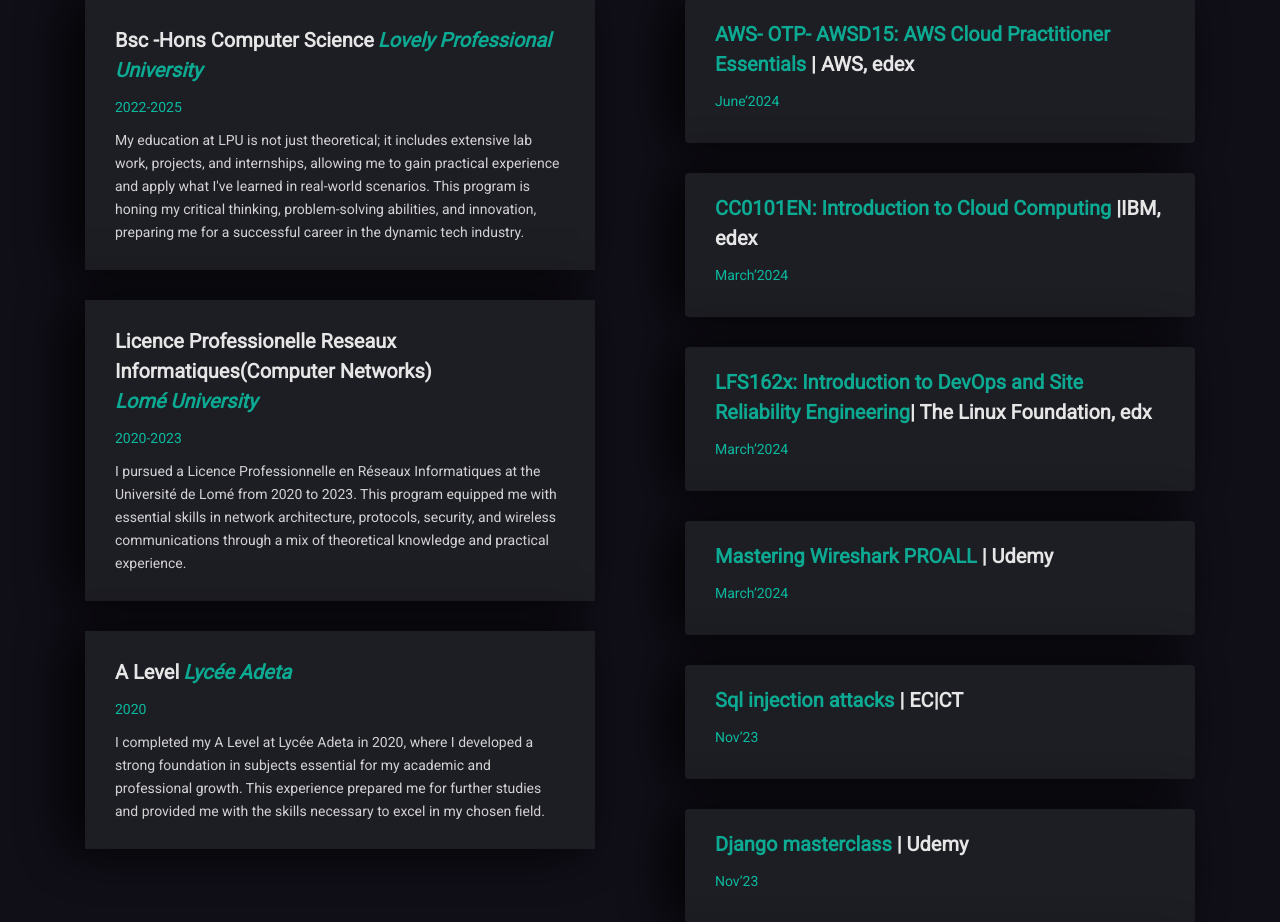
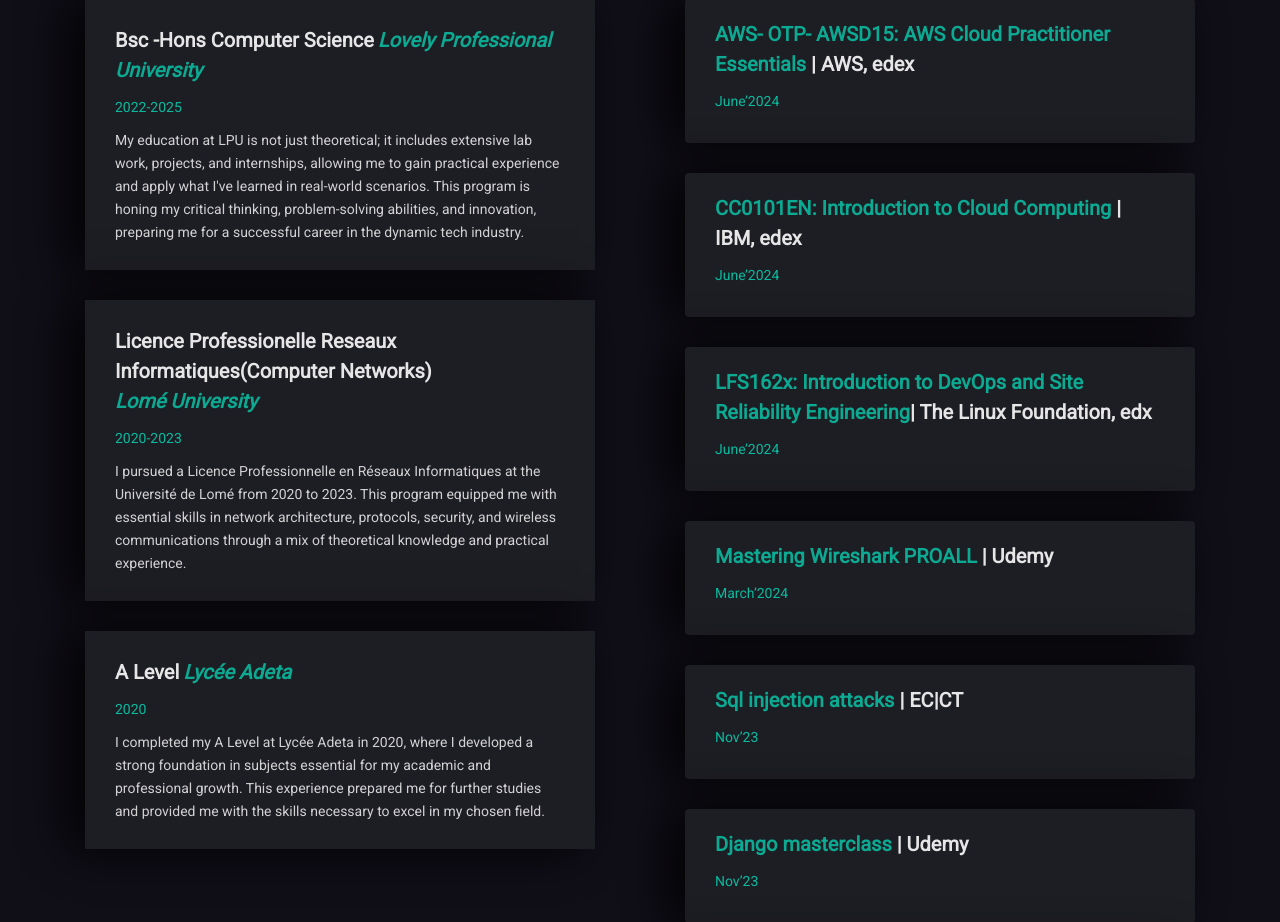
Before and after one commit to joseyawovi/profession, a Django app: page / in a window 1280 px wide. Shown: the part 2903-3825 px from the top of the page. Run offline with Django 5.2, Linux system fonts and the light colour scheme; some libraries are stand-ins or nearby versions.

Commit message:
certificates

```diff
--- a/portfolio/templates/portfolio/base.html
+++ b/portfolio/templates/portfolio/base.html
@@ -402,8 +402,8 @@
                                 <div class="mh-work-item dark-bg wow fadeInUp" data-wow-duration="0.8s"
                                     data-wow-delay="0.4s">
                                     <h4><a href="/static/assets/images/portfolio/brand3.jpg" data-fancybox
-                                            data-src="#ct2">CC0101EN: Introduction to Cloud Computing </a>|IBM, edex</h4>
-                                    <div class="mh-eduyear">March’2024</div>
+                                            data-src="#ct2">CC0101EN: Introduction to Cloud Computing </a>| IBM, edex</h4>
+                                    <div class="mh-eduyear">June’2024</div>
 
                                 </div>
                                 <!-- Education Institutes-->
@@ -412,7 +412,7 @@
                                     <h4><a href="/static/assets/images/portfolio/brand3.jpg" data-fancybox
                                             data-src="#ct3">LFS162x: Introduction to DevOps and Site Reliability
                                             Engineering</a>| The Linux Foundation, edx</h4>
-                                    <div class="mh-eduyear">March’2024</div>
+                                    <div class="mh-eduyear">June’2024</div>
 
                                 </div>
                                 <div class="mh-work-item dark-bg wow fadeInUp" data-wow-duration="0.8s"
```
